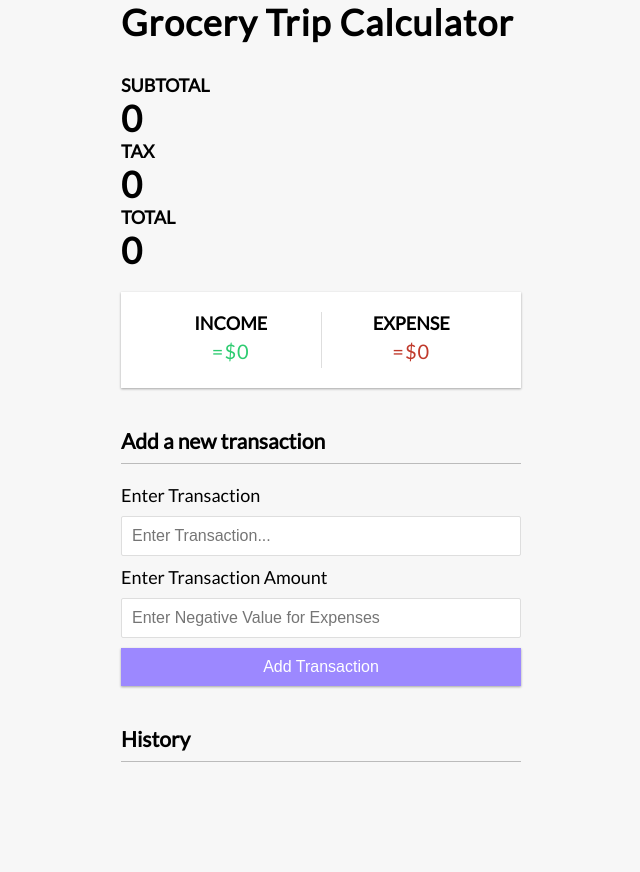
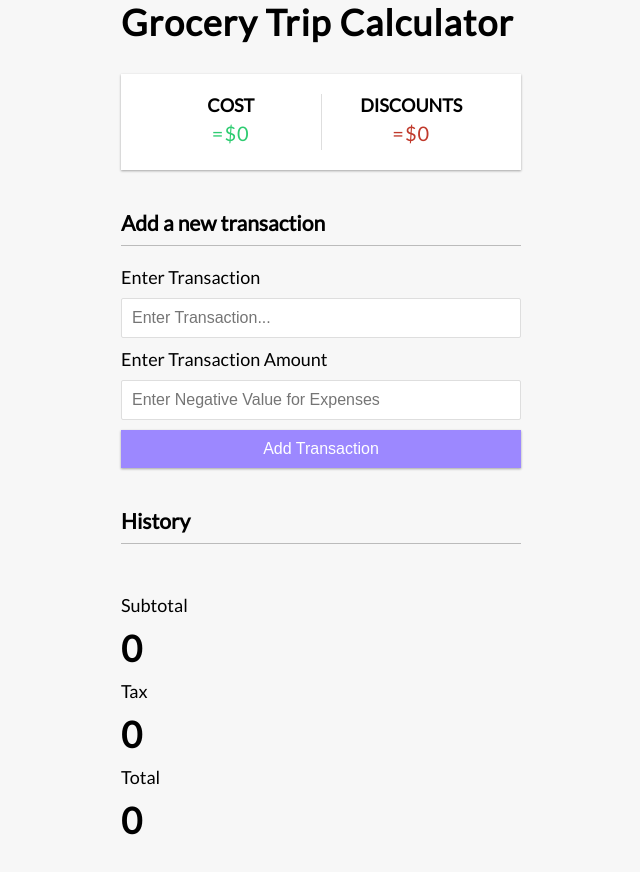
Before and after one commit to MCabrera90/Project4, a Vue app: page / in a window 1280 px wide. Shown: the whole page, without its empty margins (319-959 px from the left). Before the commit the page ends 802 px from the top, so only its background shows below. Built offline with nearby package versions, Linux system fonts and the light colour scheme.

Commit message:
fixed issues with add transaction button. Moved subtotal, tax, and total to bottom of page.

```diff
--- a/src/App.vue
+++ b/src/App.vue
@@ -77,9 +77,14 @@
 <template>
     <Header></Header>
     <div class="container">
-      <TotalBalance :subTotal="calcSub" :tax="calcTax" :total="calcTot"></TotalBalance>
       <ItemsDiscounts :income="moneyIn" :expense="moneyOut"></ItemsDiscounts>
       <AddGroceryItem @transactionSubmitted="handleTransaction"></AddGroceryItem>
       <GroceryList :transactions="transactions" @transactionDeleted="handleDelete"></GroceryList>
+      <label>Subtotal</label>
+      <TotalBalance :amount="calcSub"></TotalBalance>
+      <label>Tax</label>
+      <TotalBalance :amount="calcTax"></TotalBalance>
+      <label>Total</label>
+      <TotalBalance :amount="calcTot"></TotalBalance>
     </div>
 </template>
--- a/src/components/ItemsDiscounts.vue
+++ b/src/components/ItemsDiscounts.vue
@@ -16,11 +16,11 @@
 <template>
     <div class="inc-exp-container">
         <div>
-            <h4>Income</h4>
+            <h4>Cost</h4>
             <p id="money-plus" class="money plus">=${{ income }}</p>
         </div>
         <div>
-            <h4>Expense</h4>
+            <h4>Discounts</h4>
             <p id="money-minus" class="money minus">=${{ expense }}</p>
         </div>
     </div>
--- a/src/components/TotalBalance.vue
+++ b/src/components/TotalBalance.vue
@@ -2,25 +2,12 @@
     import { defineProps } from 'vue';
 
     const props = defineProps({
-        subTotal: {
-            type: Number,
-            require: true,
-        },
-        tax: {
-            type: Number,
-            require: true,
-        },
-        total: {
+        amount: {
             type: Number,
             require: true,
         }
     })
 </script>
 <template>
-    <h4>SubTotal</h4>
-    <h1 id="balance">{{ subTotal }}</h1>
-    <h4>Tax</h4>
-    <h1 id="balance">{{ tax }}</h1>
-    <h4>Total</h4>
-    <h1 id="balance">{{ total }}</h1>
+    <h1 id="balance">{{ amount }}</h1>
 </template>
```
